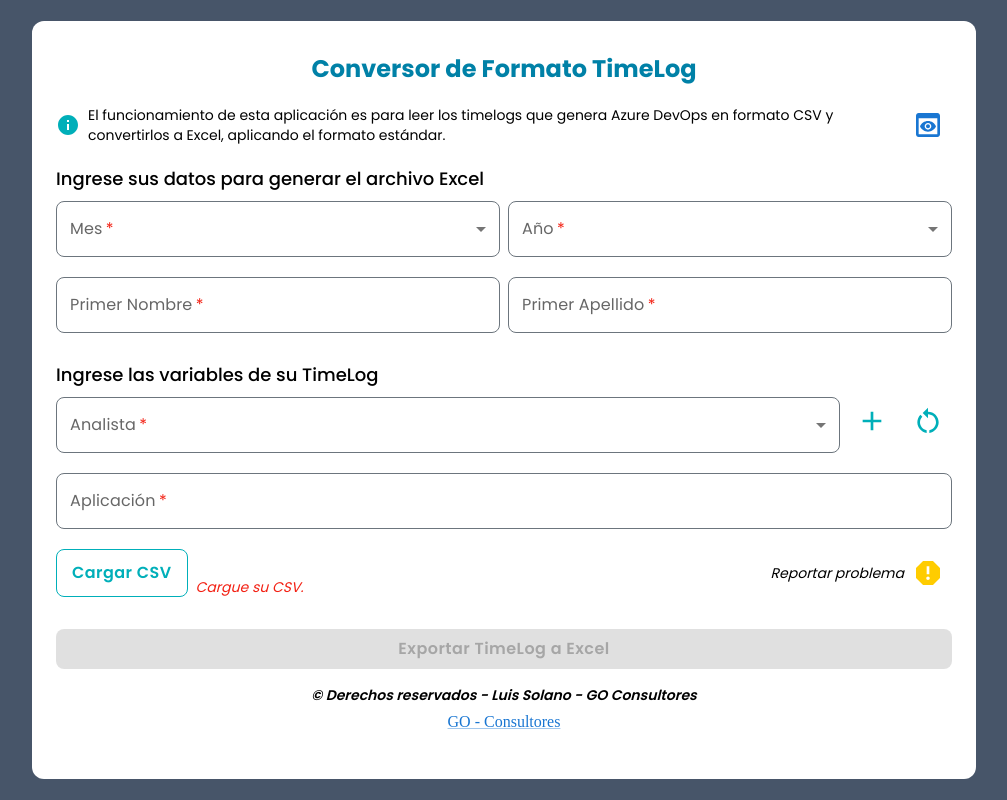
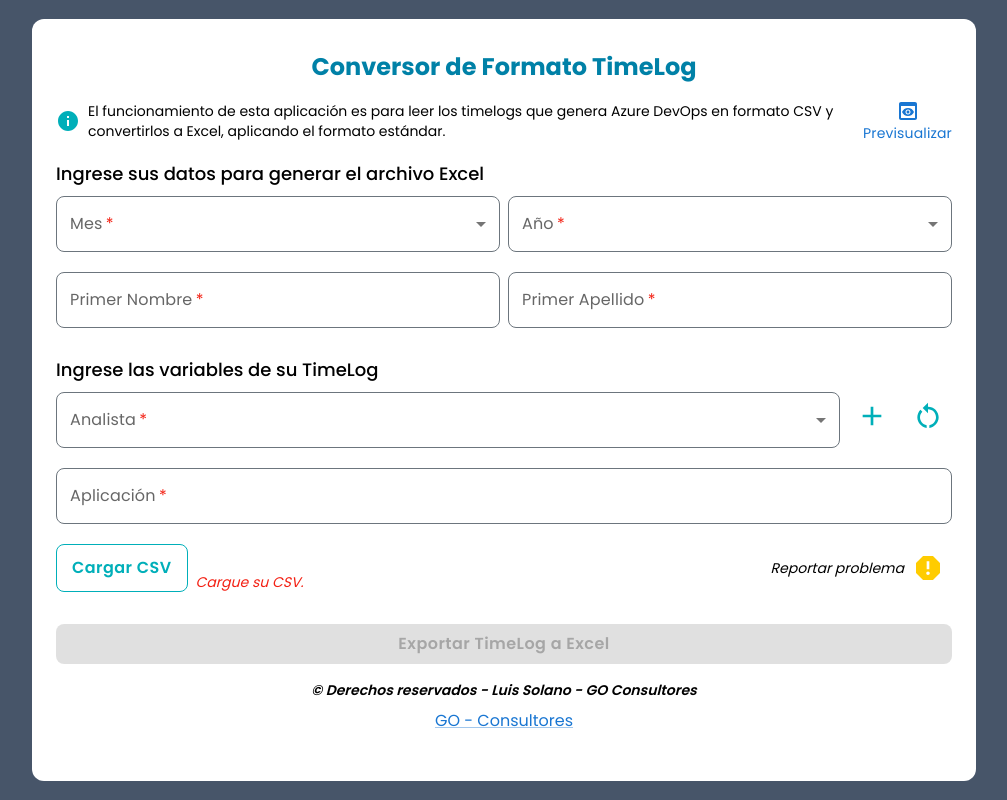
Before and after one commit to XxLuisFer15xX/excel-timelog-generator, a React (Vite) app: page /home in a window 1280 px wide. Shown: the whole page, without its empty margins (136-1143 px from the left). Built offline with nearby package versions, Linux system fonts and the light colour scheme.

Commit message:
:sparkles: Agregando funcionalidad para previsualizar el resultado de la exportación del timelog.

```diff
--- a/src/components/pages/Home.tsx
+++ b/src/components/pages/Home.tsx
@@ -204,13 +204,18 @@ export const Home = () => {
               text="El funcionamiento de esta aplicación es para leer los timelogs que genera Azure DevOps en formato CSV y convertirlos a Excel, aplicando el formato estándar."
               className="text-sm ml-2"
             />
-            <IconButtonCustom
-              icon={
-                <Tooltip title="Vista previa de resultados">
-                  <PreviewIcon />
-                </Tooltip>
-              }
-            />
+            <Link
+              variant="body2"
+              href="/PreviewTimeLog.png"
+              target="_blank"
+              className="flex flex-col items-center font-poppins"
+              underline="none"
+            >
+              <Tooltip title="Vista previa de resultados">
+                <PreviewIcon />
+              </Tooltip>
+              Previsualizar
+            </Link>
           </div>
           <div className="flex flex-col my-2">
             <TextCustom
@@ -364,7 +369,7 @@ export const Home = () => {
             />
             <Link
               href="https://www.goconsultores.com/"
-              className="self-center mt-2"
+              className="self-center mt-2 font-poppins"
               target="_blank"
             >
               GO - Consultores
```
Also changed, not shown: public/PreviewTimeLog.png (added).
